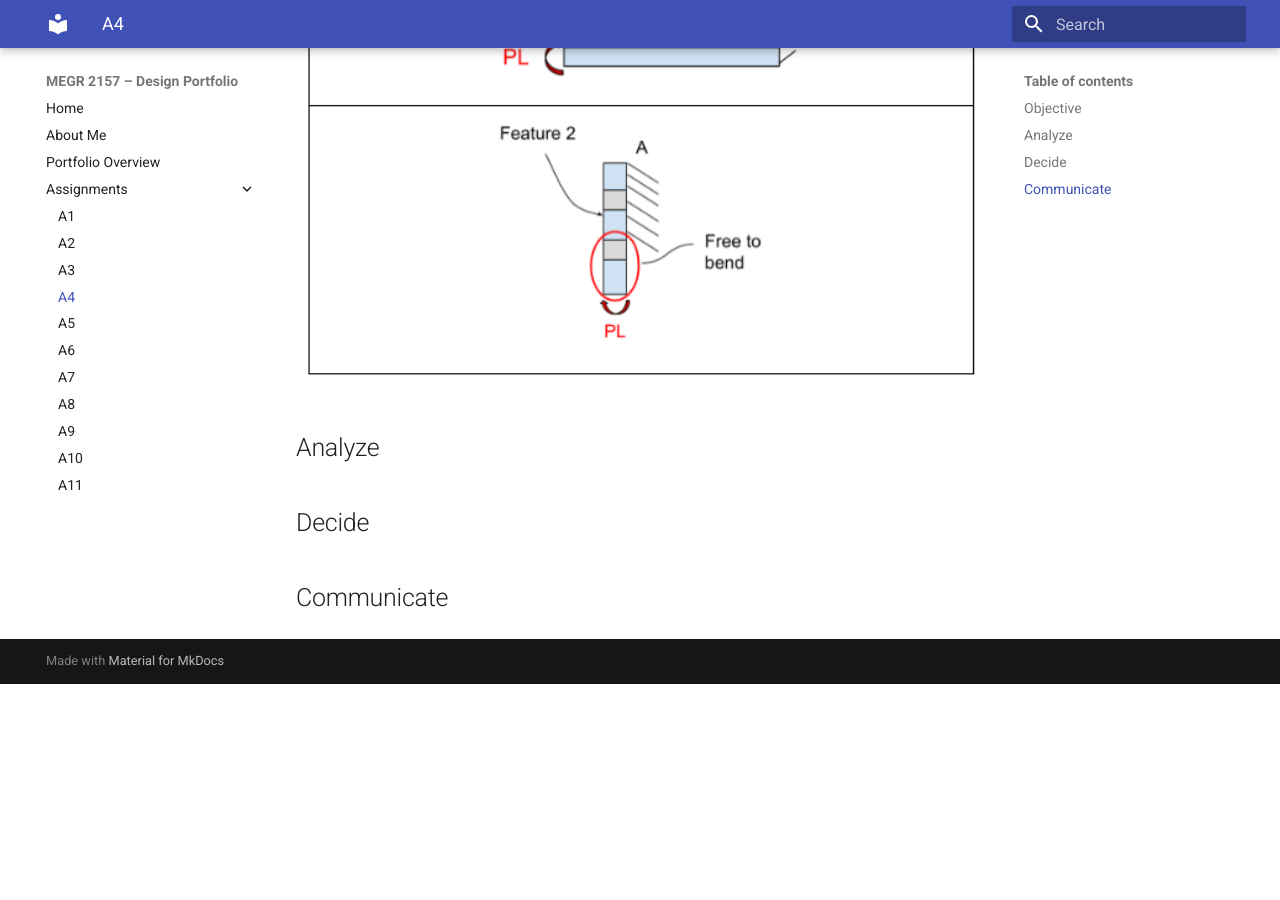
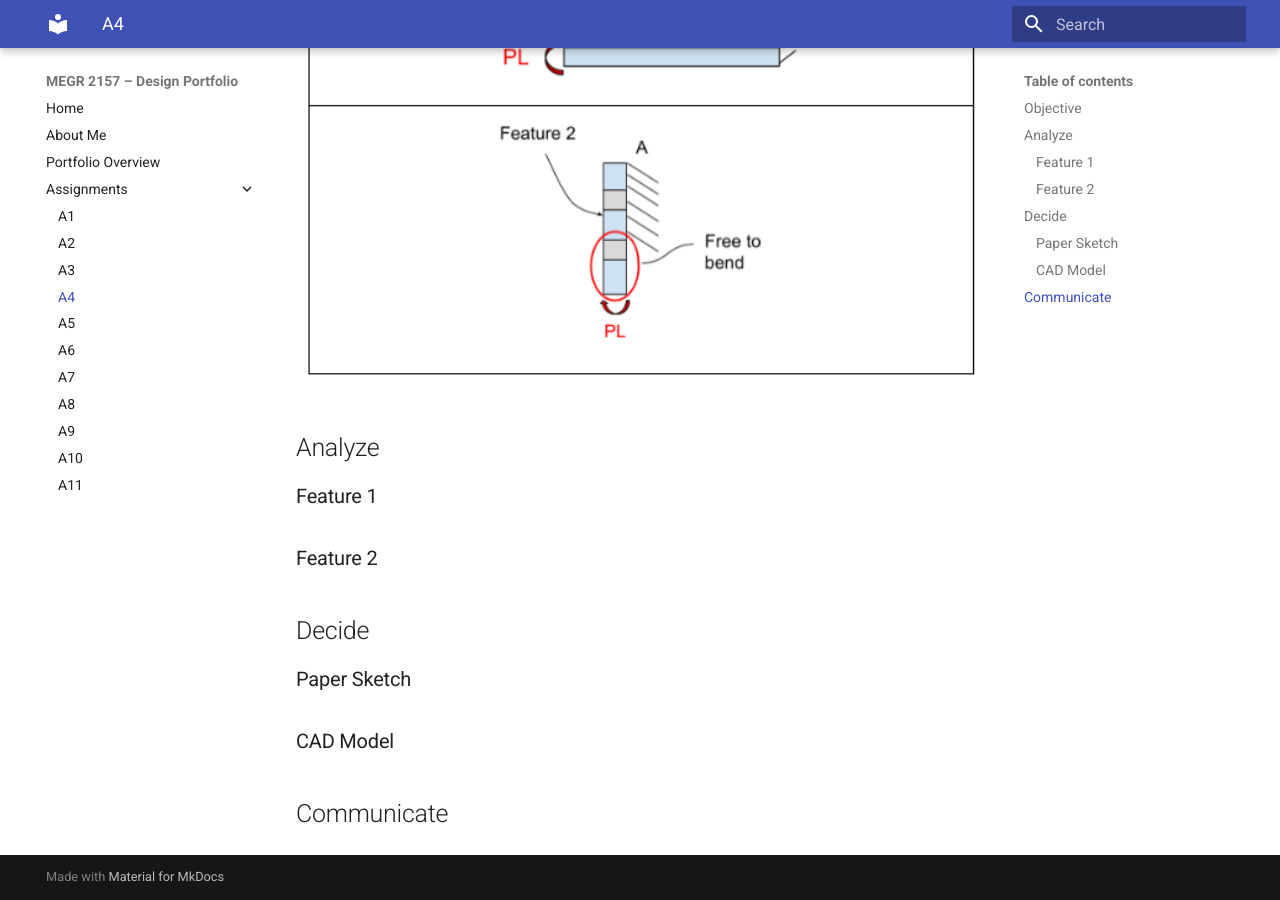
Before and after one commit to SaeedMalik7/megr2157-portfolio, an MkDocs documentation site: the page built from docs/assignments/A04/index.md, in a window 1280 px wide and 900 px high, scrolled down 2197 px. Built offline with MkDocs 1.6.1 and Material for MkDocs 9.7.7, drawn with Linux system fonts in a browser that asks for light colours; before the commit the page ends 2881 px from its top, so only the background shows below that.

Commit message:
Add sections for Feature 1 and Feature 2

```diff
--- a/docs/assignments/A04/index.md
+++ b/docs/assignments/A04/index.md
@@ -11,9 +11,11 @@ Figure 1: Shows motor, the rigid wall and the force received on the shaft of the
 <img src="./Appendix B.png" alt="" width="800">
 
 ## Analyze
-
+### Feature 1
+### Feature 2
 
 ## Decide
-
+### Paper Sketch
+### CAD Model
 
 ## Communicate
```
